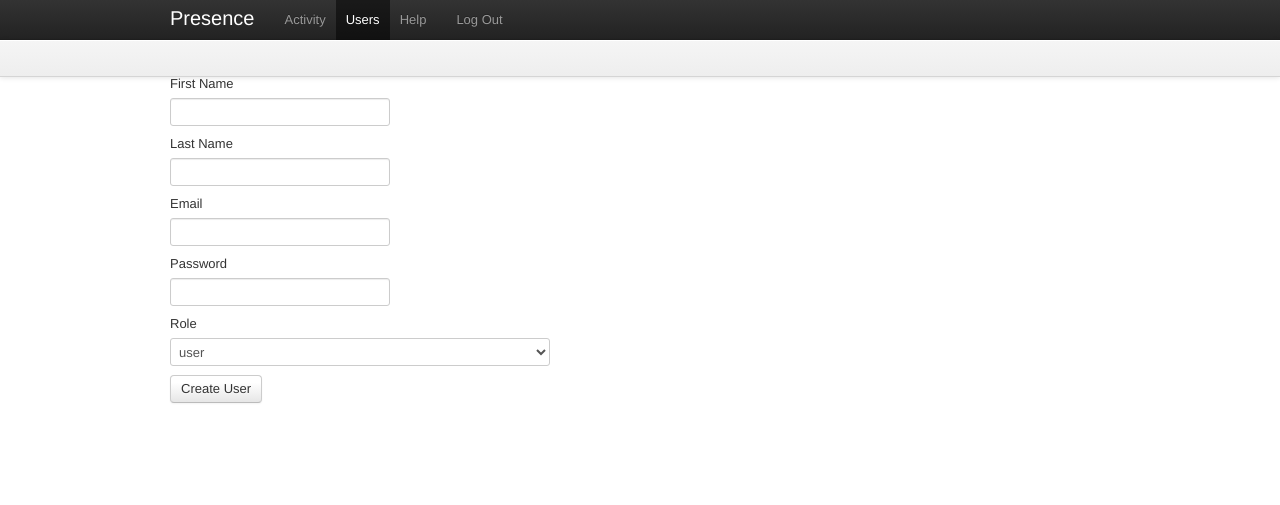
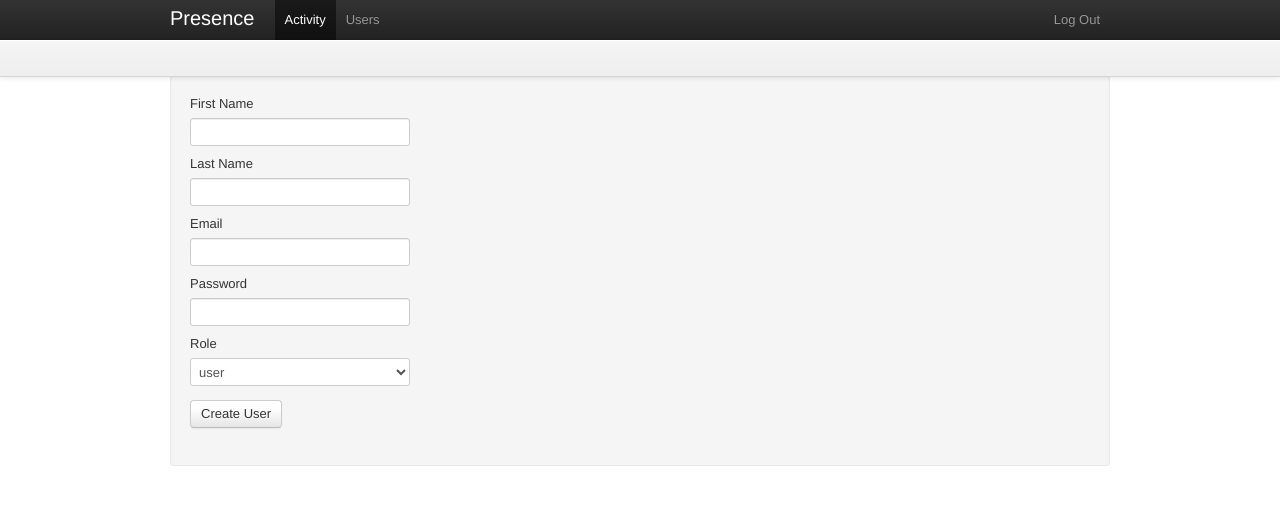
Before and after one commit to robertmarsal/presence-manager, a PHP site: page /presence-manager/admin/user_add in a window 1280 px wide. Shown: the top 505 px of the page. Run offline with PHP 8.4, Linux system fonts and the light colour scheme; the visitor is signed in with stand-in values (Sample User, id 1).

Commit message:
updated to bootstrap 2 the add user page

```diff
--- a/app/views/AdminUserCreateView.php
+++ b/app/views/AdminUserCreateView.php
@@ -8,64 +8,48 @@ class AdminUserCreateView extends View {
 
 
     public function menu() {
+
         global $CONFIG;
 
         return '
         <ul class="nav">
-				<li><a href="' . $CONFIG['wwwroot'] . '/admin/activity">Activity</a></li>
-				<li class="active"><a href="' . $CONFIG['wwwroot'] . '/admin/users">Users</a></li>
-                <li><a href="' . $CONFIG['wwwroot'] . '/admin/help">Help</a></li>
+            <li class="active"><a href="' . $CONFIG['wwwroot'] . '/admin/activity">Activity</a></li>
+            <li><a href="' . $CONFIG['wwwroot'] . '/admin/users">Users</a></li>
         </ul>
-			<ul class="nav secondary-nav">
+        <ul class="nav pull-right">
             <li><a href="' . $CONFIG['wwwroot'] . '/auth/logout">Log Out</a></li>
         </ul>';
     }
 
     public function content() {
+
         global $CONFIG, $STRINGS;
 
         return '
-			<form class="form-stacked left-form" method="post" action="' . $CONFIG['wwwroot'] . '/admin/create_user">
-				<fieldset>
-					<div class="clearfix">
-						<label for="firstname">First Name</label>
-						<div class="input">
-						<input class="xlarge" id="xlInput" name="firstname" size="30" type="text"/>
-						</div>
-					</div>
-					<div class="clearfix">
-						<label for="lastname">Last Name</label>
-						<div class="input">
-						<input class="xlarge" id="xlInput" name="lastname" size="30" type="text"/>
-						</div>
-					</div>
-					<div class="clearfix">
-						<label for="email">Email</label>
-						<div class="input">
-						<input class="xlarge" id="xlInput" name="email" size="30" type="text"/>
-						</div>
-					</div>
-                    <div class="clearfix">
-						<label for="password">Password</label>
-						<div class="input">
-						<input class="xlarge" id="xlInput" name="password" size="30" type="text"/>
-						</div>
-					</div>
-					<div class="clearfix">
-						<label for="role">Role</label>
-						<div class="input">
-						<select name="role" class="span5" id="stackedSelect">
+	    <section id="new-user" class="well">
+            <form action="'.$CONFIG['wwwroot'].'/admin/create_user" method="post">
+                <label>First Name</label>
+                <input type="text" name="firstname">
+
+                <label>Last Name</label>
+                <input type="text" name="lastname">
+
+                <label>Email</label>
+                <input type="text" name="email">
+
+                <label>Password</label>
+                <input type="text" name="password">
+
+                <label>Role</label>
+                <select name="role">
                     <option>user</option>
                     <option>admin</option>
                 </select>
-					</div>
-					</div><!-- /clearfix -->
-					<div class="custom-actions">
-                        <input type="submit" class="btn success" value="'.$STRINGS['create:user'].'">
-                    </div>
-				</fieldset>
+
+                <label></label>
+                <button type="submit" class="btn">'.$STRINGS['create:user'].'</button>
             </form>
-		';
+        </section>';
     }
 
 }
--- a/app/views/AdminUserDetailsView.php
+++ b/app/views/AdminUserDetailsView.php
@@ -50,8 +50,8 @@ class AdminUserDetailsView extends View{
 		$selected_admin = $this->_user['role'] == 'admin' ? 'SELECTED' : '';
 
 		return '
-        <section id="user-details">
-            <form class="well" action="'.$CONFIG['wwwroot'].'/admin/update_user/'.$this->_user['id'].'"  method="post">
+        <section id="user-details" class="well">
+            <form action="'.$CONFIG['wwwroot'].'/admin/update_user/'.$this->_user['id'].'"  method="post">
                 <label>First Name</label>
                 <input type="text" name="firstname" value="'.$this->_user['firstname'].'">
 
```
Lines whose indentation alone changed are shown as unchanged.
